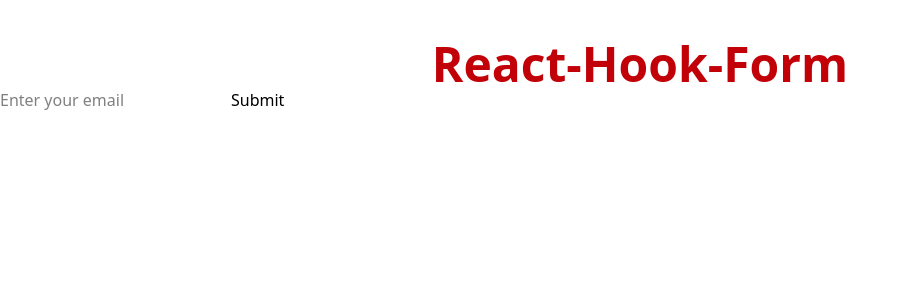
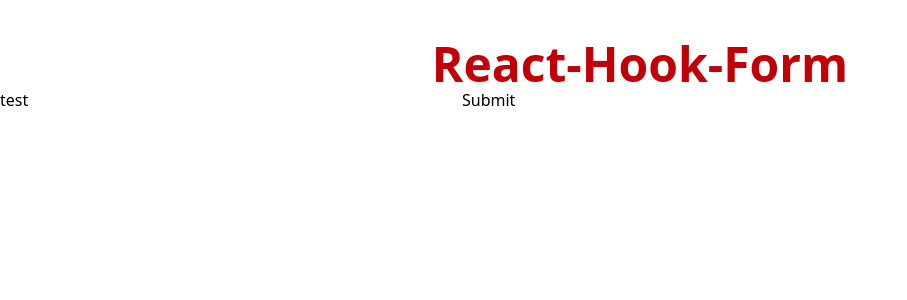
Before and after one commit to lakadeamit220/react-hook-form, a React (Vite) app: page / in a window 1280 px wide. Shown: the top 300 px of the page, without its empty margins (0-907 px from the left). Built offline with nearby package versions, Linux system fonts and the light colour scheme.

Commit message:
Implemented basic react hook form.

```diff
--- a/src/App.jsx
+++ b/src/App.jsx
@@ -1,6 +1,7 @@
 import SignupFormWithValidation from "./components/basic/LoginForm";
 import MyFormWithRef from "./components/basic/MyFormRef";
 import MyForm from "./components/basic/MyFormState";
+import BasicReactHook from "./components/react-hook-form/Basic";
 
 function App() {
   return (
@@ -10,7 +11,8 @@
       </h1>
       {/* <MyForm /> */}
       {/* <MyFormWithRef/> */}
-      <SignupFormWithValidation />
+      {/* <SignupFormWithValidation /> */}
+      <BasicReactHook/>
     </>
   );
 }
--- a/src/components/basic/LoginForm.jsx
+++ b/src/components/basic/LoginForm.jsx
@@ -6,34 +6,70 @@
   const emailRef = useRef(null);
 
   const validateEmail = (value) => {
-    if (!value.includes('@')) {
+    // Basic regex for email validation
+    const emailRegex = /^[^\s@]+@[^\s@]+\.[^\s@]+$/;
+    if (!value) {
+      setError('Email is required');
+      return false;
+    } else if (!emailRegex.test(value)) {
       setError('Invalid email address');
-      emailRef.current.focus(); // Focus input on error
+      return false;
     } else {
       setError('');
+      return true;
+    }
+  };
+
+  const handleChange = (e) => {
+    const newEmail = e.target.value;
+    setEmail(newEmail);
+    validateEmail(newEmail); // Validate on change for real-time feedback
+  };
+
+  const handleBlur = (e) => {
+    validateEmail(e.target.value); // Validate on blur for additional check
+    if (error) {
+      emailRef.current.focus(); // Focus input if there's an error
     }
   };
 
   const handleSubmit = (e) => {
     e.preventDefault();
-    validateEmail(email);
+    const isValid = validateEmail(email);
 
-    if (!error) {
+    if (isValid) {
       console.log('Form submitted:', { email });
+      setEmail(''); // Reset form after successful submission
+      setError('');
+    } else {
+      emailRef.current.focus(); // Focus input on submission error
     }
   };
 
   return (
     <form onSubmit={handleSubmit}>
+      <div>
+        <label htmlFor="emailInput">Email:</label>
         <input
           type="email"
+          id="emailInput"
           ref={emailRef}
           value={email}
-        onChange={(e) => setEmail(e.target.value)}
+          onChange={handleChange}
+          onBlur={handleBlur}
           placeholder="Enter your email"
+          aria-invalid={error ? 'true' : 'false'}
+          aria-describedby={error ? 'emailError' : undefined}
         />
-      {error && <p style={{ color: 'red' }}>{error}</p>}
-      <button type="submit">Submit</button>
+        {error && (
+          <p id="emailError" style={{ color: 'red' }} role="alert">
+            {error}
+          </p>
+        )}
+      </div>
+      <button type="submit" disabled={!!error}>
+        Submit
+      </button>
     </form>
   );
 }
--- /dev/null
+++ b/src/components/react-hook-form/Basic.jsx
@@ -0,0 +1,28 @@
+import { useForm } from "react-hook-form";
+
+export default function BasicReactHook() {
+  const {
+    register,
+    handleSubmit,
+    watch,
+    formState: { errors },
+  } = useForm();
+  const onSubmit = (data) => console.log(data);
+
+  console.log(watch("example")); // watch input value by passing the name of it
+
+  return (
+    /* "handleSubmit" will validate your inputs before invoking "onSubmit" */
+    <form onSubmit={handleSubmit(onSubmit)}>
+      {/* register your input into the hook by invoking the "register" function */}
+      <input defaultValue="test" {...register("example")} />
+
+      {/* include validation with required or other standard HTML validation rules */}
+      <input {...register("exampleRequired", { required: true })} />
+      {/* errors will return when field validation fails  */}
+      {errors.exampleRequired && <span>This field is required</span>}
+
+      <input type="submit" />
+    </form>
+  );
+}
```
Lines whose indentation alone changed are shown as unchanged.
